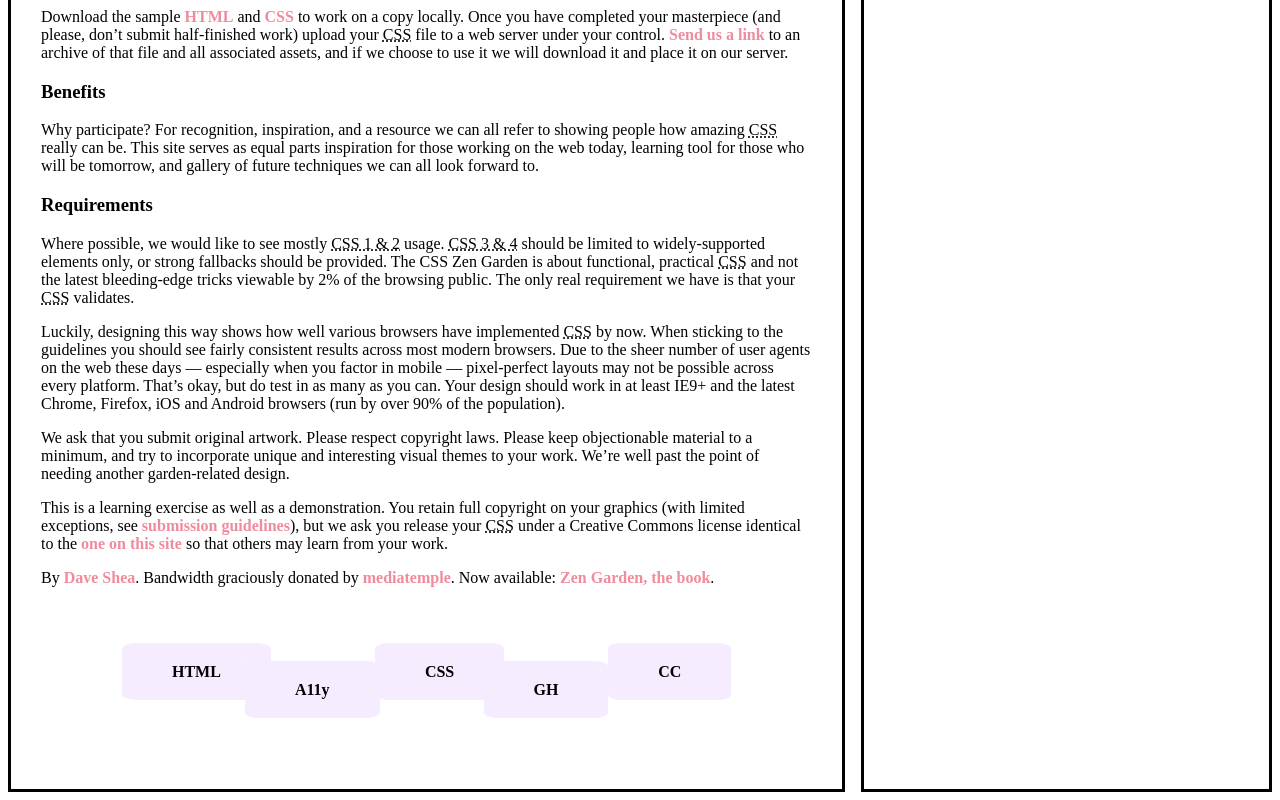
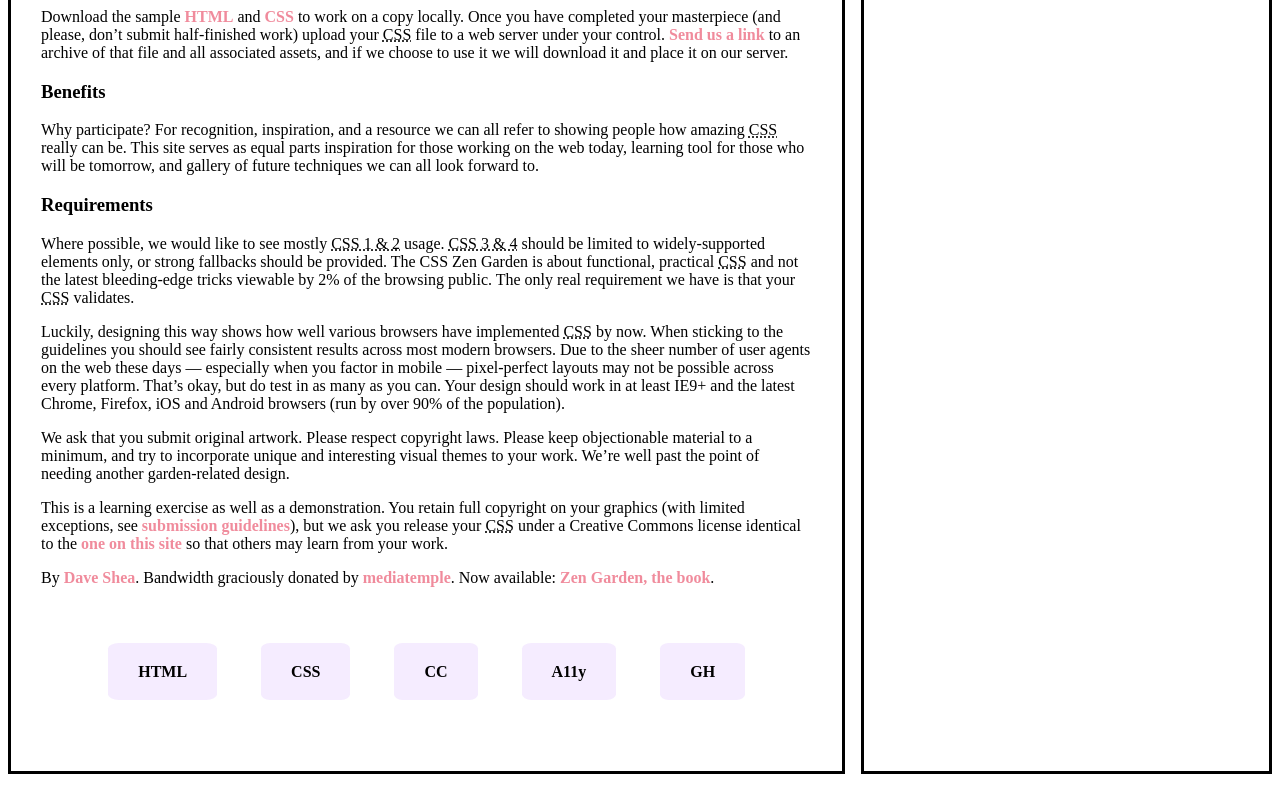
Before and after one commit to Ahyeonn/ZenGarden-grid, a plain HTML site: page index.html in a window 1280 px wide. Shown: the part 1777-2577 px from the top of the page. Drawn offline with Linux system fonts and the light colour scheme.

Commit message:
fix: css

```diff
--- a/style.css
+++ b/style.css
@@ -138,8 +138,8 @@ footer a {
     text-decoration: none;
     /* border-style: double; */
     color: black;
-    padding: 20px 50px;
-    margin: 30px 50px;
+    padding: 20px 30px;
+    margin: 30px 20px;
     border-radius: 10%;
     font-weight: bold;
 }
```
